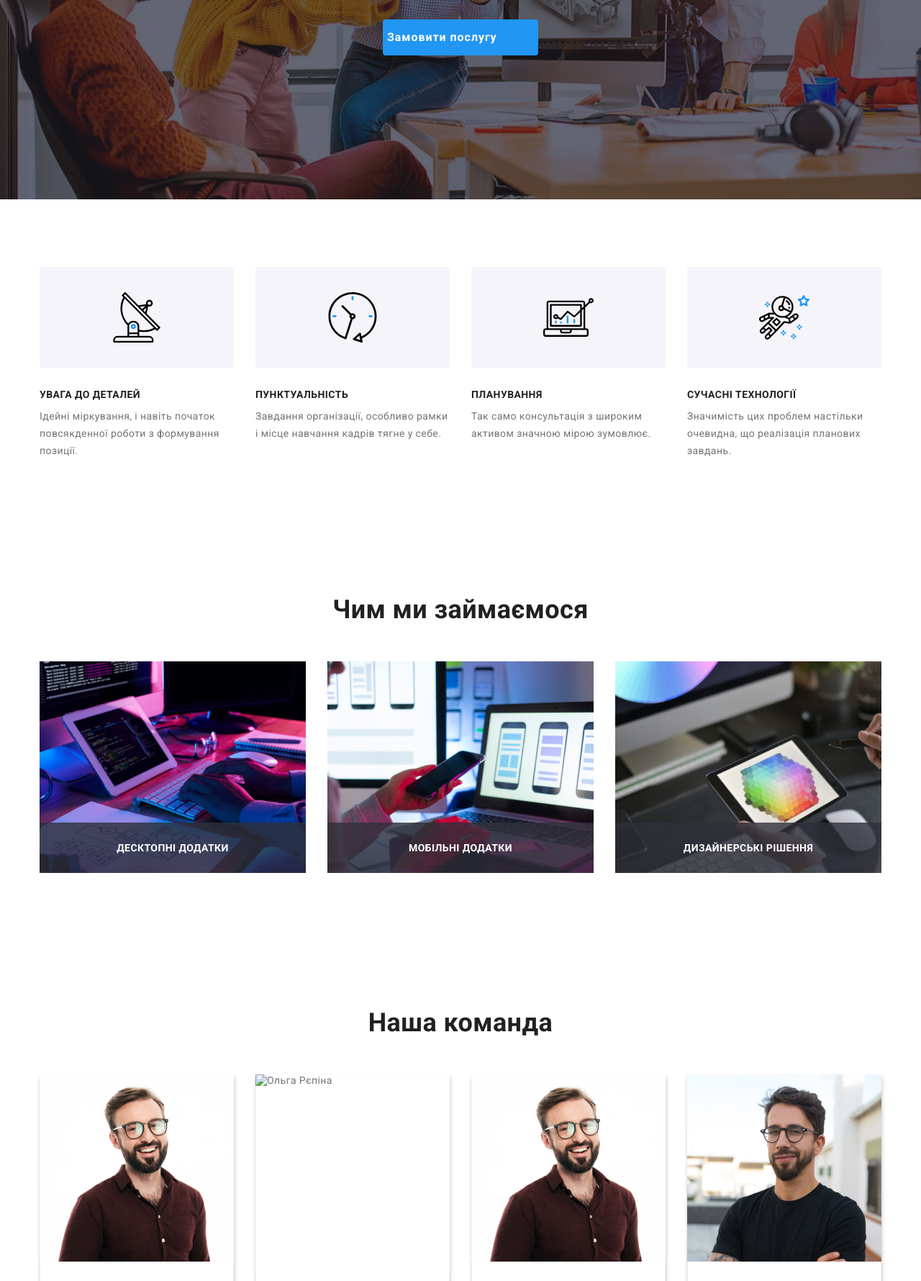
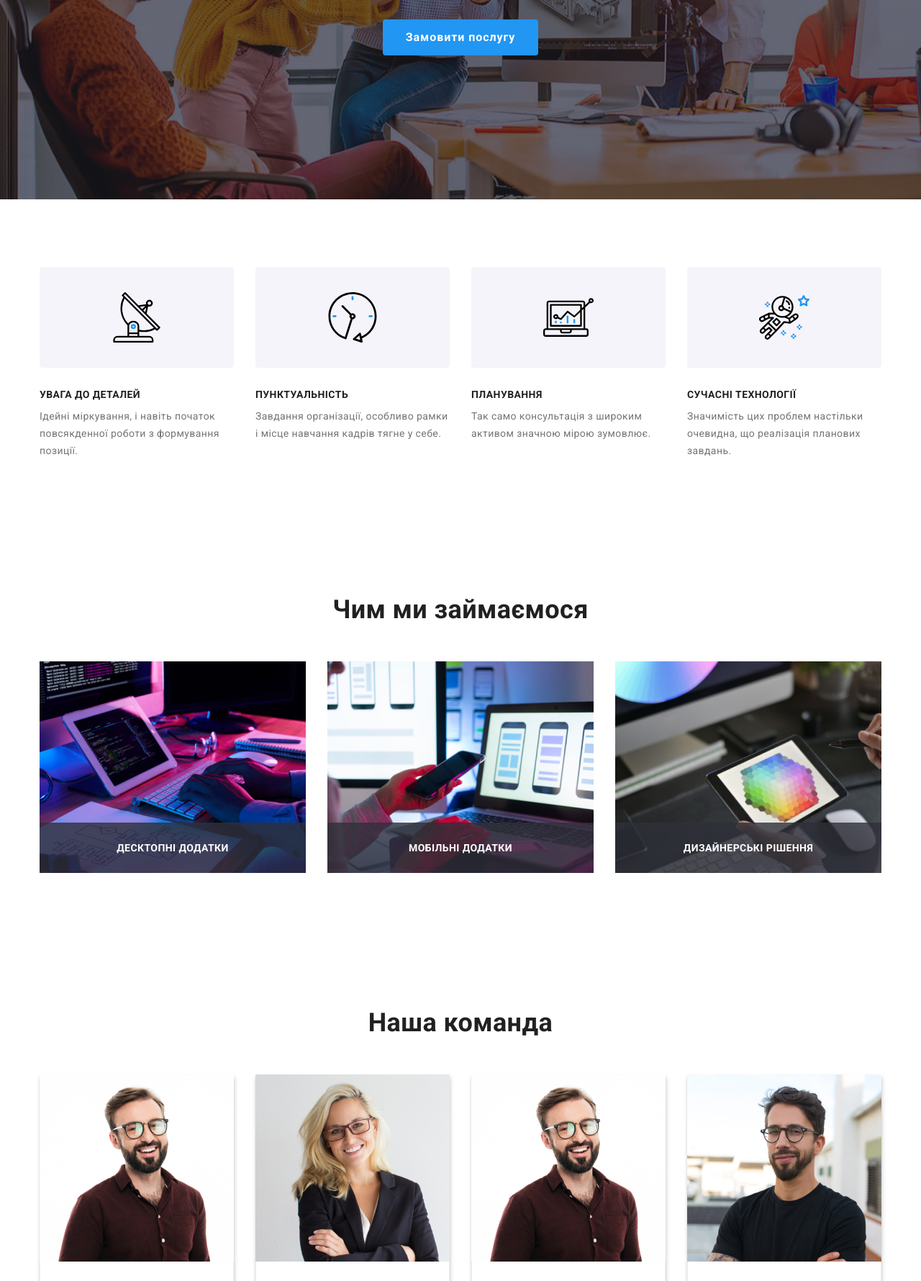
Before and after one commit to ChernenkoNS/goit-markup-hw-08, a plain HTML site: page index.html in a window 1280 px wide. Shown: the part 410-2190 px from the top of the page at 72% size. Drawn offline with nearby package versions, Linux system fonts and the light colour scheme.

Commit message:
commit-two

```diff
--- a/index.html
+++ b/index.html
@@ -228,7 +228,7 @@
             <picture>
               <source
               media="(min-width: 1200px)"
-              srcset="./img/team-card/img_l-1.jpg1 1x, ./img/team-card/img_l@x2-1.jpg 2x"
+              srcset="./img/team-card/img_l-1.jpg 1x, ./img/team-card/img_l@x2-1.jpg 2x"
               />
               <source
               media="(min-width: 768px)"
@@ -240,7 +240,7 @@
               />
             <img
               class="img"
-              src="img/team-card/img_m.jpg"
+              src="./img/team-card/img_m.jpg"
               alt="Ольга Рєпіна"
               width="450"
               height="460">
--- a/sass/components/_button.scss
+++ b/sass/components/_button.scss
@@ -11,7 +11,7 @@
     font-family: inherit;
     cursor: pointer;
     display: inline-flex;
-    // justify-content: center;
+    justify-content: center;
     align-items: center;
     font-size: 16px;
     line-height: 1.875;
```
Also changed, not shown: css/main.css, css/main.min.css, 2 other files.
